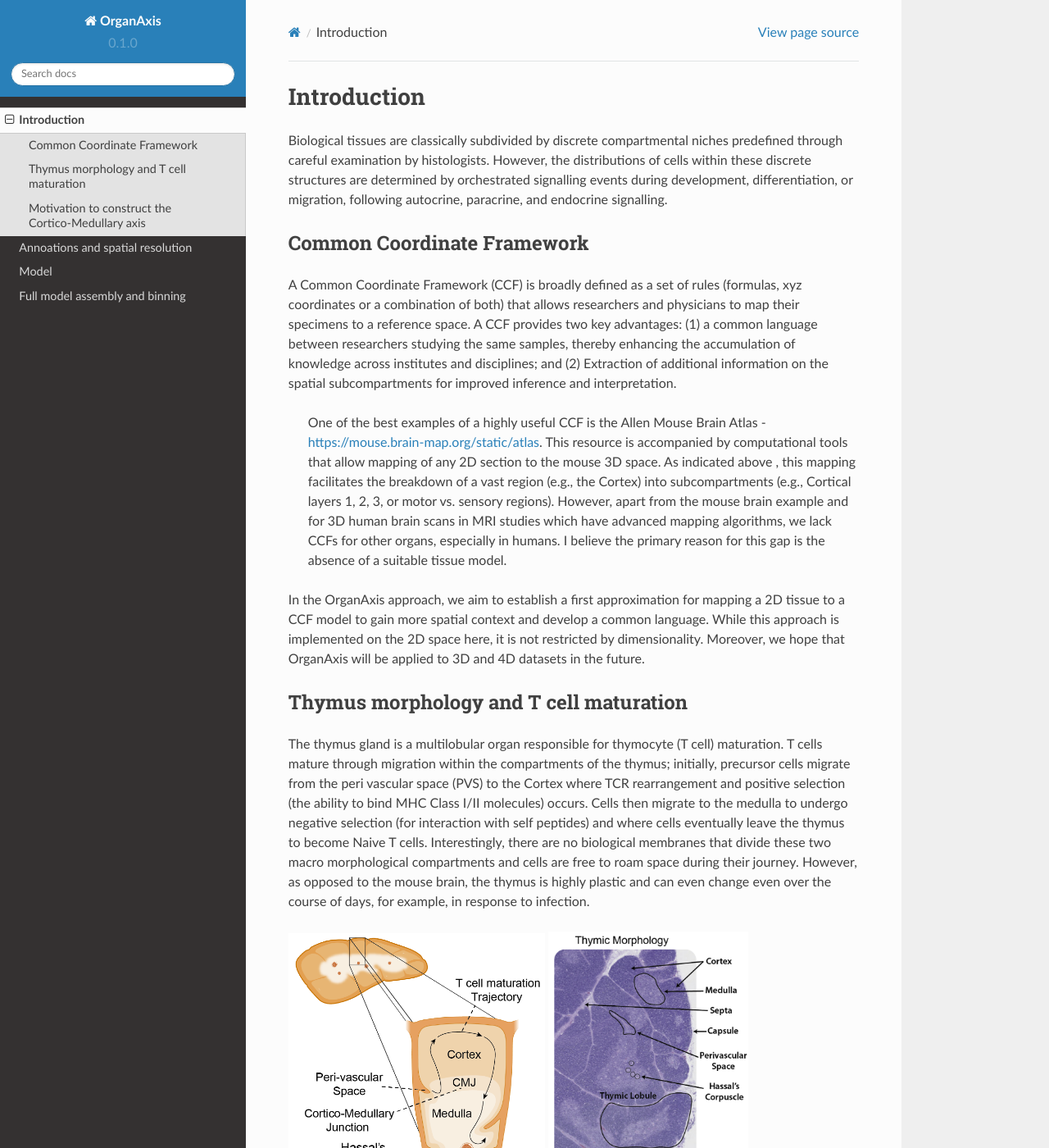
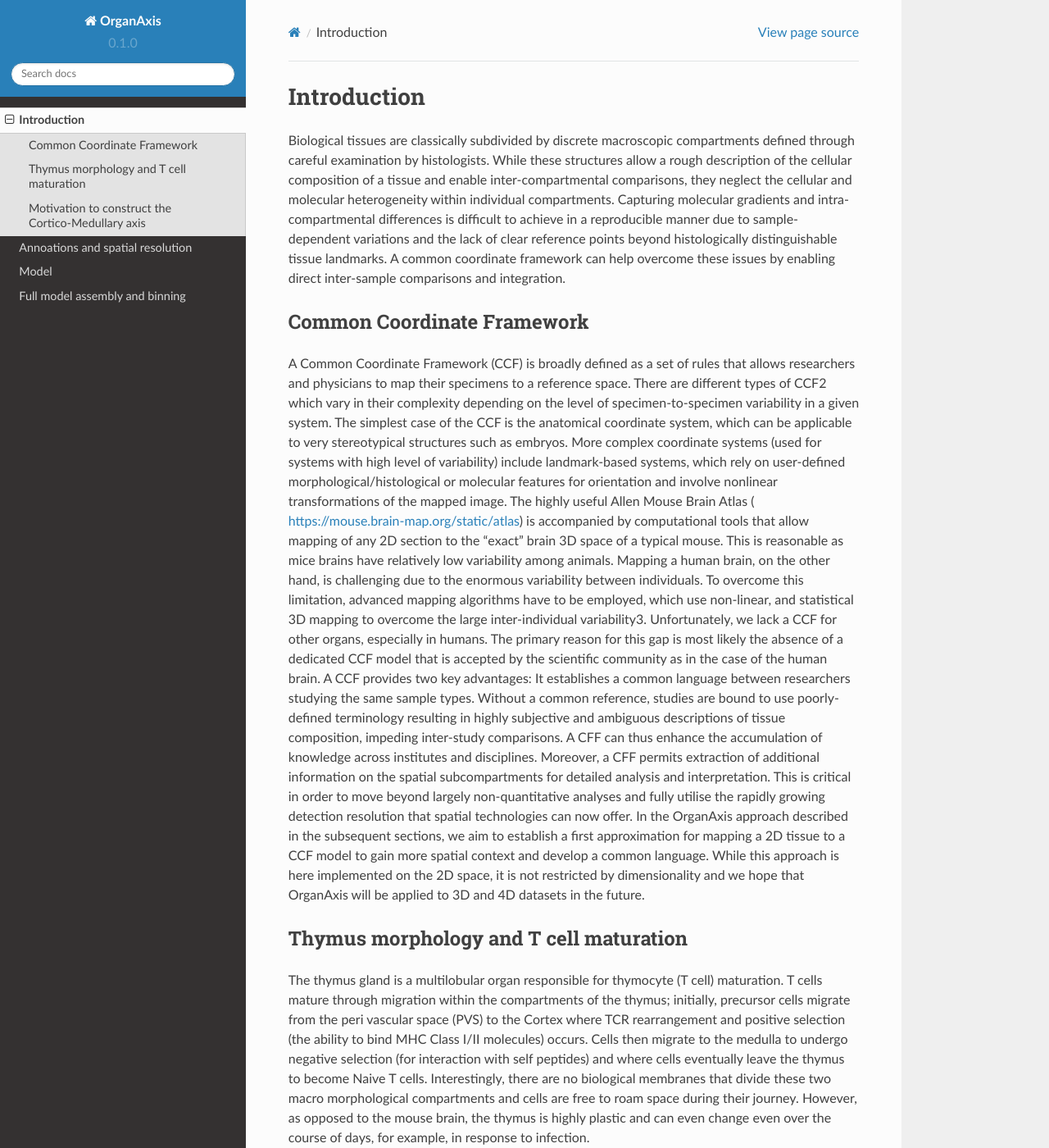
Before and after one commit to nadavyayon/organ_axis_tutorial, a Sphinx documentation site: the page built from docs/source/introduction.rst, in a window 1280 px wide and 1400 px high. Shown: the whole window at 82% size. Built offline with Sphinx 7.4.7 and the Read the Docs theme 2.0.0, drawn with Linux system fonts in a browser that asks for light colours.

Commit message:
Update introduction.rst

```diff
--- a/docs/source/introduction.rst
+++ b/docs/source/introduction.rst
@@ -1,15 +1,13 @@
 Introduction
 =====
-
-Biological tissues are classically subdivided by discrete compartmental niches predefined through careful examination by histologists. However, the distributions of cells within these discrete structures are determined by orchestrated signalling events during development, differentiation, or migration, following autocrine, paracrine, and endocrine signalling.
+Biological tissues are classically subdivided by discrete macroscopic compartments defined through careful examination by histologists. While these structures allow a rough description of the cellular composition of a tissue and enable inter-compartmental comparisons, they neglect the cellular and molecular heterogeneity within individual compartments. Capturing molecular gradients and intra-compartmental differences is difficult to achieve in a reproducible manner due to sample-dependent variations and the lack of clear reference points beyond histologically distinguishable tissue landmarks. A common coordinate framework can help overcome these issues by enabling direct inter-sample comparisons and integration.
 
 Common Coordinate Framework
 -----
-A Common Coordinate Framework (CCF) is broadly defined as a set of rules (formulas, xyz coordinates or a combination of both) that allows researchers and physicians to map their specimens to a reference space. A CCF provides two key advantages: (1) a common language between researchers studying the same samples, thereby enhancing the accumulation of knowledge across institutes and disciplines; and (2) Extraction of additional information on the spatial subcompartments for improved inference and interpretation.
-
- One of the best examples of a highly useful CCF is the Allen Mouse Brain Atlas - https://mouse.brain-map.org/static/atlas. This resource is accompanied by computational tools that allow mapping of any 2D section to the mouse 3D space. As indicated above , this mapping facilitates the breakdown of a vast region (e.g., the Cortex) into subcompartments (e.g., Cortical layers 1, 2, 3, or motor vs. sensory regions). However, apart from the mouse brain example and for 3D human brain scans in MRI studies which have advanced mapping algorithms, we lack CCFs for other organs, especially in humans. I believe the primary reason for this gap is the absence of a suitable tissue model.
-
-In the OrganAxis approach, we aim to establish a first approximation for mapping a 2D tissue to a CCF model to gain more spatial context and develop a common language. While this approach is implemented on the 2D space here, it is not restricted by dimensionality. Moreover, we hope that OrganAxis will be applied to 3D and 4D datasets in the future.
+A Common Coordinate Framework (CCF) is broadly defined as a set of rules that allows researchers and physicians to map their specimens to a reference space. There are different types of CCF2 which vary in their complexity depending on the level of specimen-to-specimen variability in a given system. The simplest case of the CCF is the anatomical coordinate system, which can be applicable to very stereotypical structures such as embryos. More complex coordinate systems (used for systems with high level of variability) include landmark-based systems, which rely on user-defined morphological/histological or molecular features for orientation and involve nonlinear transformations of the mapped image.
+The highly useful Allen Mouse Brain Atlas ( https://mouse.brain-map.org/static/atlas) is accompanied by computational tools that allow mapping of any 2D section to the “exact” brain 3D space of a typical mouse. This is reasonable as mice brains have relatively low variability among animals. Mapping a human brain, on the other hand, is challenging due to the enormous variability between individuals. To overcome this limitation, advanced mapping algorithms have to be employed, which use non-linear, and statistical 3D mapping to overcome the large inter-individual variability3. Unfortunately, we lack a CCF for other organs, especially in humans. The primary reason for this gap is most likely the absence of a dedicated CCF model that is accepted by the scientific community as in the case of the human brain.
+A CCF provides two key advantages: It establishes a common language between researchers studying the same sample types. Without a common reference, studies are bound to use poorly-defined terminology resulting in highly subjective and ambiguous descriptions of tissue composition, impeding inter-study comparisons. A CFF can thus enhance the accumulation of knowledge across institutes and disciplines. Moreover, a CFF permits extraction of additional information on the spatial subcompartments for detailed analysis and interpretation. This is critical in order to move beyond largely non-quantitative analyses and fully utilise the rapidly growing detection resolution that spatial technologies can now offer.
+In the OrganAxis approach described in the subsequent sections, we aim to establish a first approximation for mapping a 2D tissue to a CCF model to gain more spatial context and develop a common language. While this approach is here implemented on the 2D space, it is not restricted by dimensionality and we hope that OrganAxis will be applied to 3D and 4D datasets in the future.
 
 Thymus morphology and T cell maturation
 -----------------
```
